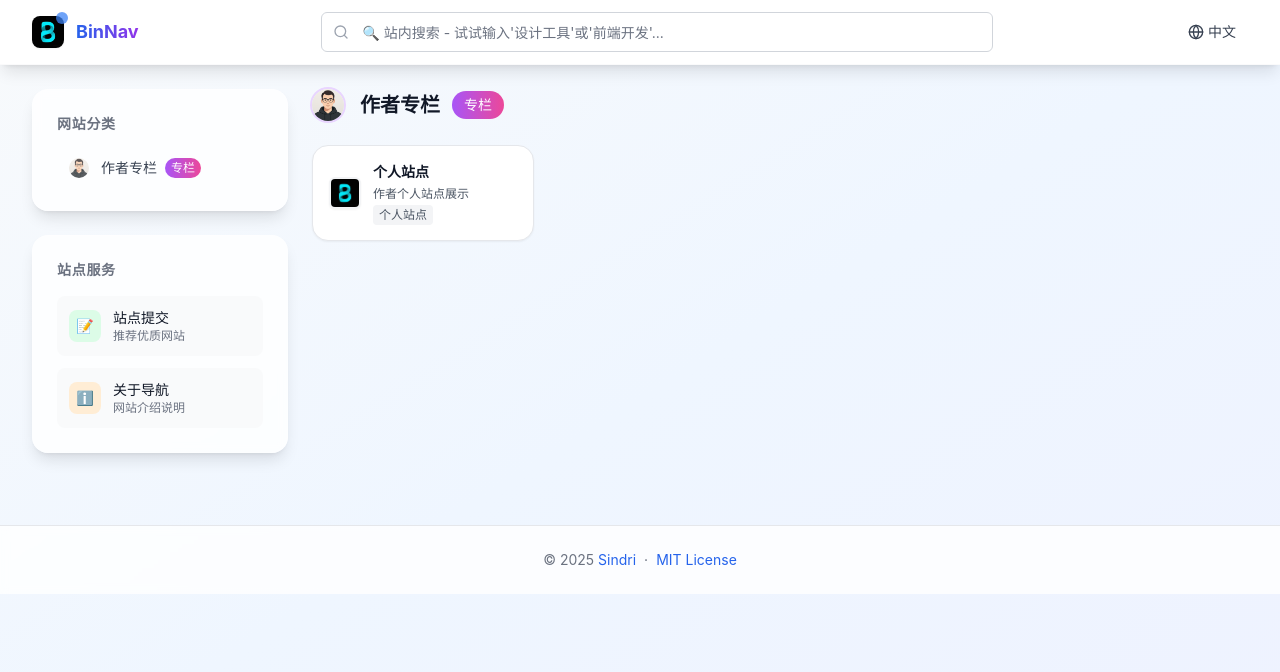
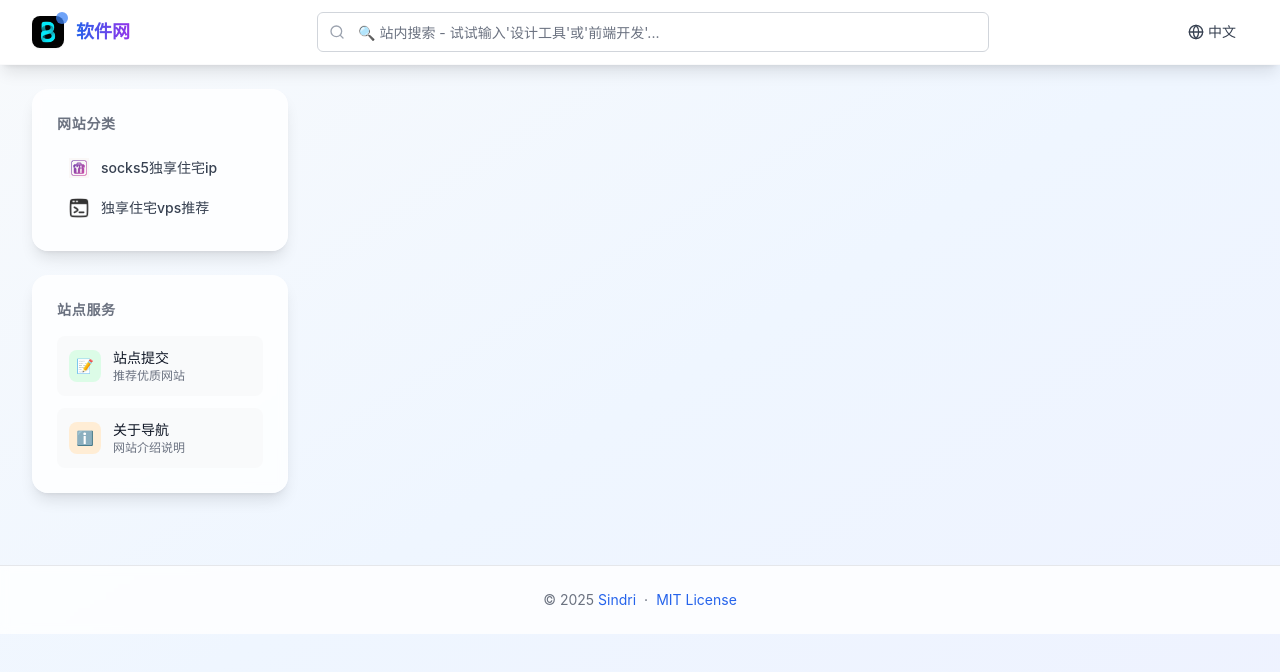
Before and after one commit to h1151449095/xhd111, a React (Vite) app: page / in a window 1280 px wide. Shown: the top 672 px of the page. Built offline with nearby package versions, Linux system fonts and the light colour scheme.

Commit message:
🔧 Auto-update website config via EdgeOne Functions

```diff
--- a/src/websiteData.js
+++ b/src/websiteData.js
@@ -1,37 +1,32 @@
-// 网站数据 - 通过管理后台更新于 2026/2/1 02:50:04
+// 网站数据 - 通过管理后台更新于 2026/2/1 02:54:57
 
 // 站点配置
 export const siteConfig = {
-  "siteName": "BinNav",
-  "siteTitle": "BinNav - 导航",
+  "siteName": "软件网",
+  "siteTitle": "不懂请找UP主",
   "siteLogo": "/assets/logo.png",
-  "siteDescription": "二进制导航页面，精选优质站点",
+  "siteDescription": "推荐独享socks5住宅IP、住宅vps",
   "icpRecord": "",
   "publicSecurityRecord": "",
   "publicSecurityRecordUrl": ""
 };
 
-export const websiteData = [
-  {
-    "id": 1751807882512,
-    "name": "个人站点",
-    "description": "作者个人站点展示",
-    "url": "https://i.bincore.cn/",
-    "category": "author",
-    "tags": [
-      "个人站点"
-    ],
-    "icon": "https://icon.nbvil.com/favicon?url=i.bincore.cn"
-  }
-];
+export const websiteData = [];
 
 // 分类定义 - 支持二级分类
 export const categories = [
   {
-    "id": "author",
-    "name": "作者专栏",
-    "icon": "/assets/tech_blogger_avatar.png",
-    "special": true,
+    "id": "category_1769885618545",
+    "name": "socks5独享住宅ip",
+    "icon": "/assets/tools_icon.png",
+    "special": false,
+    "subcategories": []
+  },
+  {
+    "id": "category_1769885643033",
+    "name": "独享住宅vps推荐",
+    "icon": "/assets/Browser-Code.png",
+    "special": false,
     "subcategories": []
   }
 ];
```
